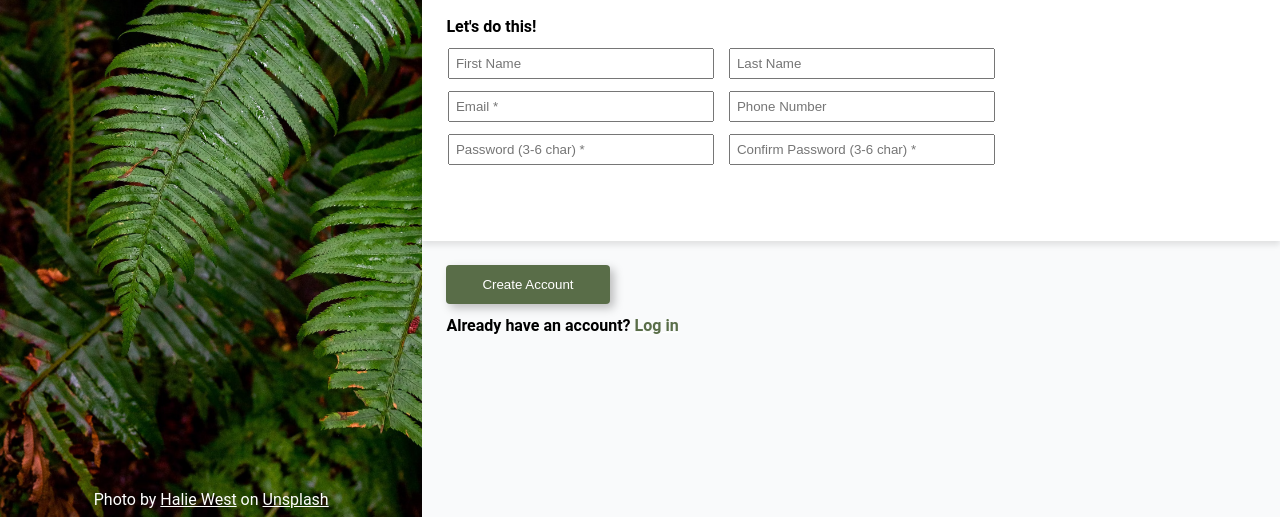
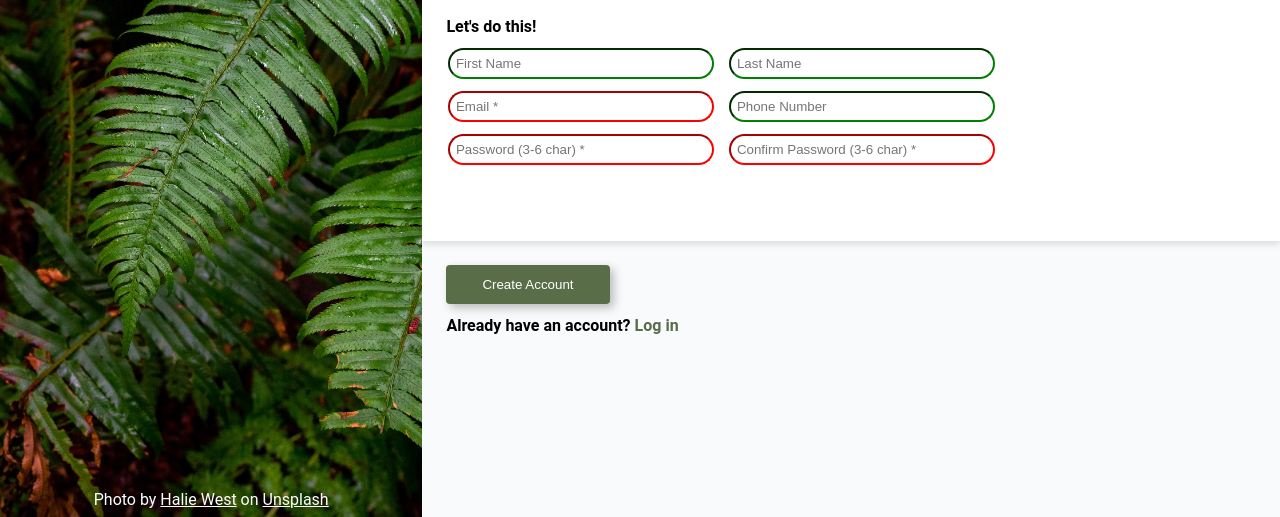
Before and after one commit to VolviX/sign-up-form, a plain HTML site: page index.html in a window 1280 px wide. Shown: the part 283-800 px from the top of the page. Drawn offline with Linux system fonts and the light colour scheme; a web font is replaced by a local one.

Commit message:
Add variation for inputs

```diff
--- a/style.css
+++ b/style.css
@@ -119,6 +119,20 @@ form {
 input {
     padding: 6px;
     width: 250px;
+    border-radius: 16px;
+    border-color: #E5E7EB;
+}
+
+input:invalid {
+    border-color: red;
+}
+
+input:valid {
+    border-color: green;
+}
+
+input:focus {
+    border-color: blue;
 }
 
 .bot p {
```
